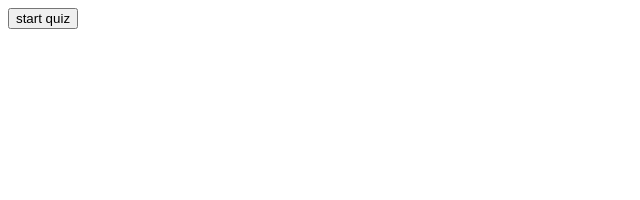
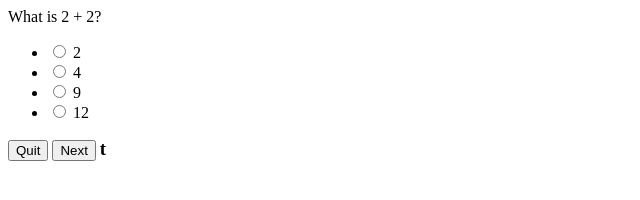
Before and after one commit to DrWho28/HW-4, a plain HTML site: page index.html in a window 1280 px wide. Both pictures are taken after a click on the button "start quiz". Shown: the whole page, without its empty margins (0-640 px from the left). Drawn offline with nearby package versions, Linux system fonts and the light colour scheme.

Commit message:
added more java

```diff
--- a/asseset /script.js
+++ b/asseset /script.js
@@ -0,0 +1,95 @@
+const startQuiz = document.getElementById("start-quiz")
+const answerForm = document.getElementById("answer-form")
+const timmer = document.getElementById("timmer")
+const nextButton = document.getElementById("next")
+
+const questionTitle = document.getElementById("question-title")
+const answer1Lable = document.getElementById("answer-1-lable")
+const answer2Lable = document.getElementById("answer-2-lable")
+const answer3Lable = document.getElementById("answer-3-lable")
+const answer4Lable = document.getElementById("answer-4-lable")
+const answer1 = document.getElementById("answer-1")
+const answer2 = document.getElementById("answer-2")
+const answer3 = document.getElementById("answer-3")
+const answer4 = document.getElementById("answer-4")
+
+
+console.log('hello world')
+
+const question =[
+       {
+           question: "What is 2 + 2?",
+           answerNum: 4,
+           one: "2",
+           two: "4",
+           three: "9",
+           four: "12"
+ },
+ {
+    question: "What is 2 * 6 ?",
+    answerNum: 12,
+    one: "2",
+    two: "4",
+    three: "9",
+    four: "12"
+},
+{
+    question: "What is 2 + 7?",
+    answerNum: 9,
+    one: "2",
+    two: "4",
+    three: "9",
+    four: "12"
+},
+{
+    question: "What is 2 + 0?",
+    answerNum: 2,
+    one: "2",
+    two: "4",
+    three: "9",
+    four: "12"
+},
+]
+
+questionTitle.style.display = "none"
+answerForm.style.display = "none"
+timmer.style.display = "none"
+
+function quiz(){
+    questionTitle.style.display = "initial"
+    answerForm.style.display = "initial"
+    timmer.style.display = "initial"
+
+   answerForm.addEventListener("submit", (e)=>{
+       e.preventDefault()
+   })
+
+    let correctAnswer = 0
+
+    question.forEach(question => {
+       questionTitle.innerText = question.question
+       answer1Lable.innerText = question.one
+       answer2Lable.innerText = question.two
+       answer3Lable.innerText = question.three
+       answer4Lable.innerText = question.four
+
+
+       while(nextQuestion){
+       nextButton.addEventListener("click", (e) =>{
+        e.preventDefault()
+        if(question.answerNum === 1 &&
+            answer1.checked === true
+            ){
+              correctAnswer++
+              nextQuestion= true
+        }
+
+      })}
+    })
+}
+
+startQuiz.addEventListener("click", (e) => {
+      e.preventDefault()
+      e.target.style.display="none"
+      quiz()
+})
--- a/index.html
+++ b/index.html
@@ -10,10 +10,6 @@
 
     <meta name="viewport" content="width=`, initial-scale=1.0">
 
-    <script src="https://code.jquery.com/jquery-3.6.0.min.js" integrity="sha256-/xUj
-
-    +3OJU5yExlq6GSYGSHk7tPXikynS7ogEvDej/m4=" crossorigin="anonymous"></script>
-
     <link rel="stylesheet" href="asseset /main.css"/>
 
     <title>Homework-3></title>
@@ -21,10 +17,49 @@
 </head>
 
 <body>
-    <div>
-        <button class="">start quiz</button>
+    <div
+        class="card-holder">
+
+         <button class="" id="start-quiz">start quiz</button>
+
+        <p class="" id="question-title">What is 2 + 2?</p>
+
+        <form class="answer" id="answer-form">
+
+        <ul class="answer">
+
+            <li class="answer">
+                <input type="radio" name="answer" id="answer-1" value="answer-1">
+                <label for="answer-1" id="answer-1-lable">4</label>
+            </li>
+
+            <li class="answer">
+                <input type="radio" name="answer" id="answer-2" value="answer-2">
+                <label for="answer-2" id="answer-2-lable">8</label>
+            </li>
+
+            <li class="answer">
+                <input type="radio" name="answer" id="answer-3" value="answer-3">
+                <label for="answer-3" id="answer-3-lable">12</label>
+            </li>
+
+            <li class="answer">
+                <input type="radio" name="answer" id="answer-4">
+                <label for="answer-4" id="answer-4-lable">40</label>
+            </li>
+
+        </ul>
+
+        <button class="" id="quit">Quit</button>
+
+        <button class="" id="next">Next</button>
+
+        </form>
+
+     <h3 class="timmer" id="timmer">t</h3>
+
     </div>
-    <script src="asseset /script.js" ></script>
+    <script src="./asseset /script.js" ></script>
 
 </body>
 
```
